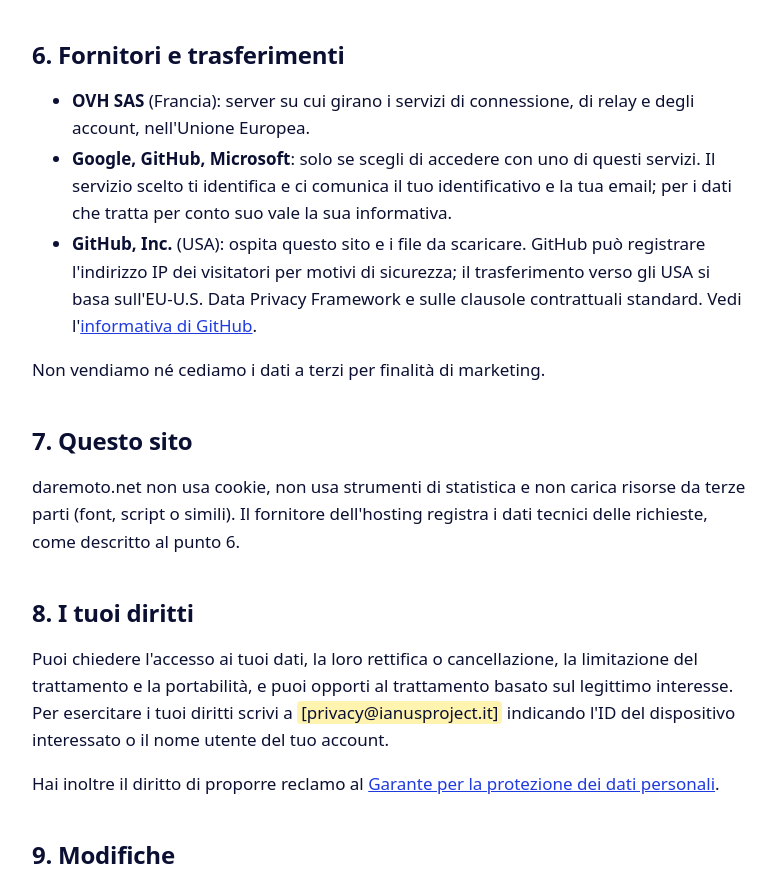
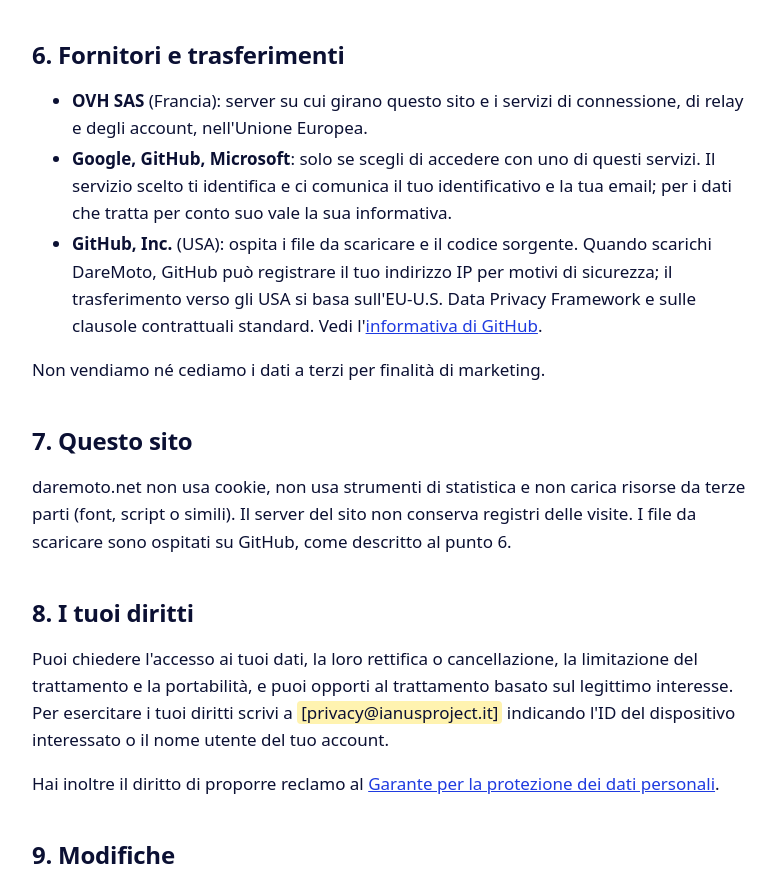
Before and after one commit to s-romano-ianus/daremoto-site, a plain HTML site: page privacy/index.html in a window 1280 px wide. Shown: the part 2627-3511 px from the top of the page, without its empty margins (248-1028 px from the left). Drawn offline with Linux system fonts and the light colour scheme.

Commit message:
Sito ospitato sul VPS OVH: privacy aggiornata, niente stili inline (CSP)
Co-Authored-By: Claude Opus 5.5 <noreply@anthropic.com>

```diff
--- a/assets/style.css
+++ b/assets/style.css
@@ -68,6 +68,7 @@ a:hover { color: var(--cobalt-dark); }
 .btn-outline { border-color: var(--cobalt); color: var(--cobalt); }
 .btn-outline:hover { background: var(--soft); }
 .actions { display: flex; gap: 14px; flex-wrap: wrap; }
+.actions.spaced { margin-top: 36px; }
 
 /* Sections */
 section { padding: 72px 0; }
@@ -113,6 +114,7 @@ h3 { font-size: 20px; margin: 0 0 8px; }
   padding: 18px 22px; border-radius: 0 var(--radius) var(--radius) 0; margin: 28px 0;
 }
 .callout p { margin: 0; }
+.callout p + p { margin-top: 10px; }
 .callout.warn { border-left-color: #e0a91f; background: #fff8e6; }
 
 /* Prose (privacy, supporto) */
--- a/privacy/index.html
+++ b/privacy/index.html
@@ -132,13 +132,13 @@
 
         <h2>6. Fornitori e trasferimenti</h2>
         <ul>
-          <li><strong>OVH SAS</strong> (Francia): server su cui girano i servizi di connessione, di relay e degli
-            account, nell'Unione Europea.</li>
+          <li><strong>OVH SAS</strong> (Francia): server su cui girano questo sito e i servizi di connessione, di relay e
+            degli account, nell'Unione Europea.</li>
           <li><strong>Google, GitHub, Microsoft</strong>: solo se scegli di accedere con uno di questi servizi. Il
             servizio scelto ti identifica e ci comunica il tuo identificativo e la tua email; per i dati che tratta per
             conto suo vale la sua informativa.</li>
-          <li><strong>GitHub, Inc.</strong> (USA): ospita questo sito e i file da scaricare. GitHub può registrare
-            l'indirizzo IP dei visitatori per motivi di sicurezza; il trasferimento verso gli USA si basa sull'EU-U.S.
+          <li><strong>GitHub, Inc.</strong> (USA): ospita i file da scaricare e il codice sorgente. Quando scarichi
+            DareMoto, GitHub può registrare il tuo indirizzo IP per motivi di sicurezza; il trasferimento verso gli USA si basa sull'EU-U.S.
             Data Privacy Framework e sulle clausole contrattuali standard. Vedi l'<a
               href="https://docs.github.com/it/site-policy/privacy-policies/github-general-privacy-statement">informativa
               di GitHub</a>.</li>
@@ -147,8 +147,8 @@
 
         <h2>7. Questo sito</h2>
         <p>daremoto.net non usa cookie, non usa strumenti di statistica e non carica risorse da terze parti (font,
-          script o simili). Il fornitore dell'hosting registra i dati tecnici delle richieste, come descritto al punto
-          6.</p>
+          script o simili). Il server del sito non conserva registri delle visite. I file da scaricare sono ospitati su
+          GitHub, come descritto al punto 6.</p>
 
         <h2>8. I tuoi diritti</h2>
         <p>Puoi chiedere l'accesso ai tuoi dati, la loro rettifica o cancellazione, la limitazione del trattamento e la
```
Also changed, not shown: download/index.html (+1 -1 lines), supporto/index.html (+1 -1 lines).
